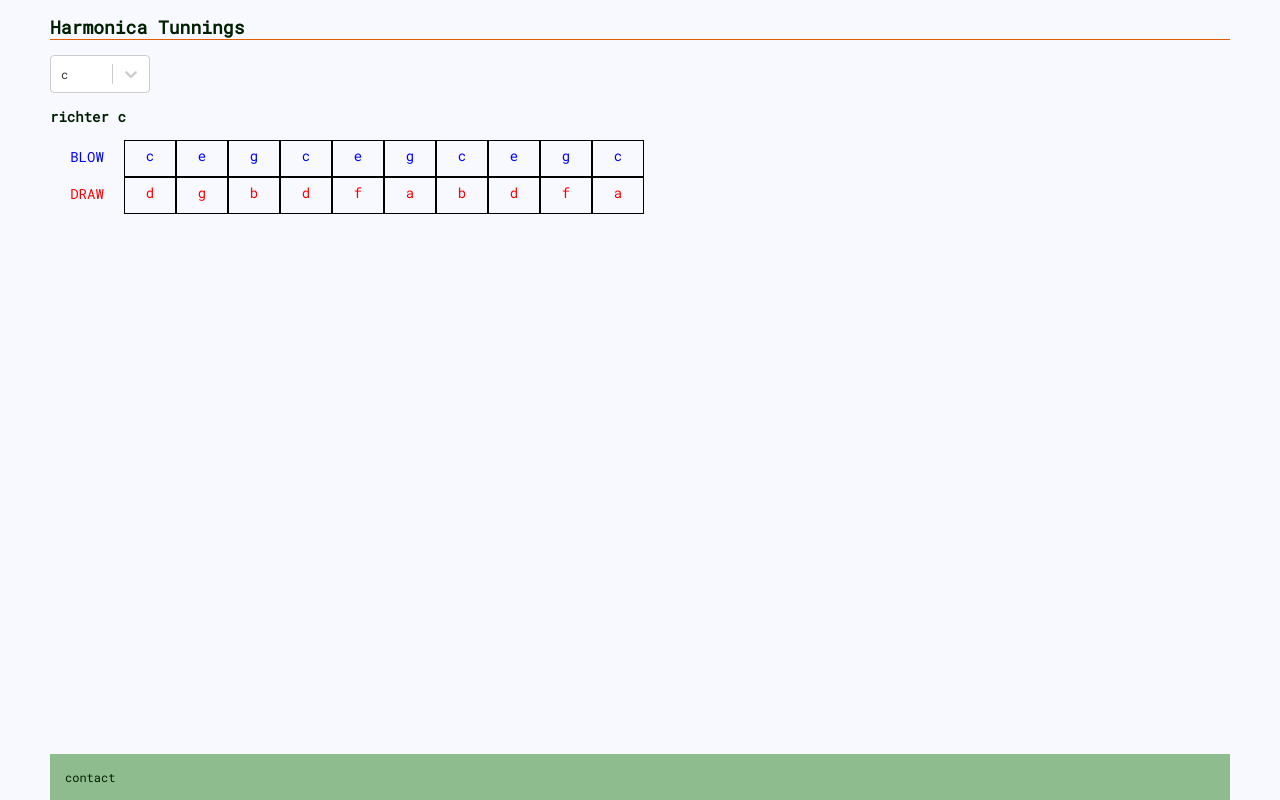
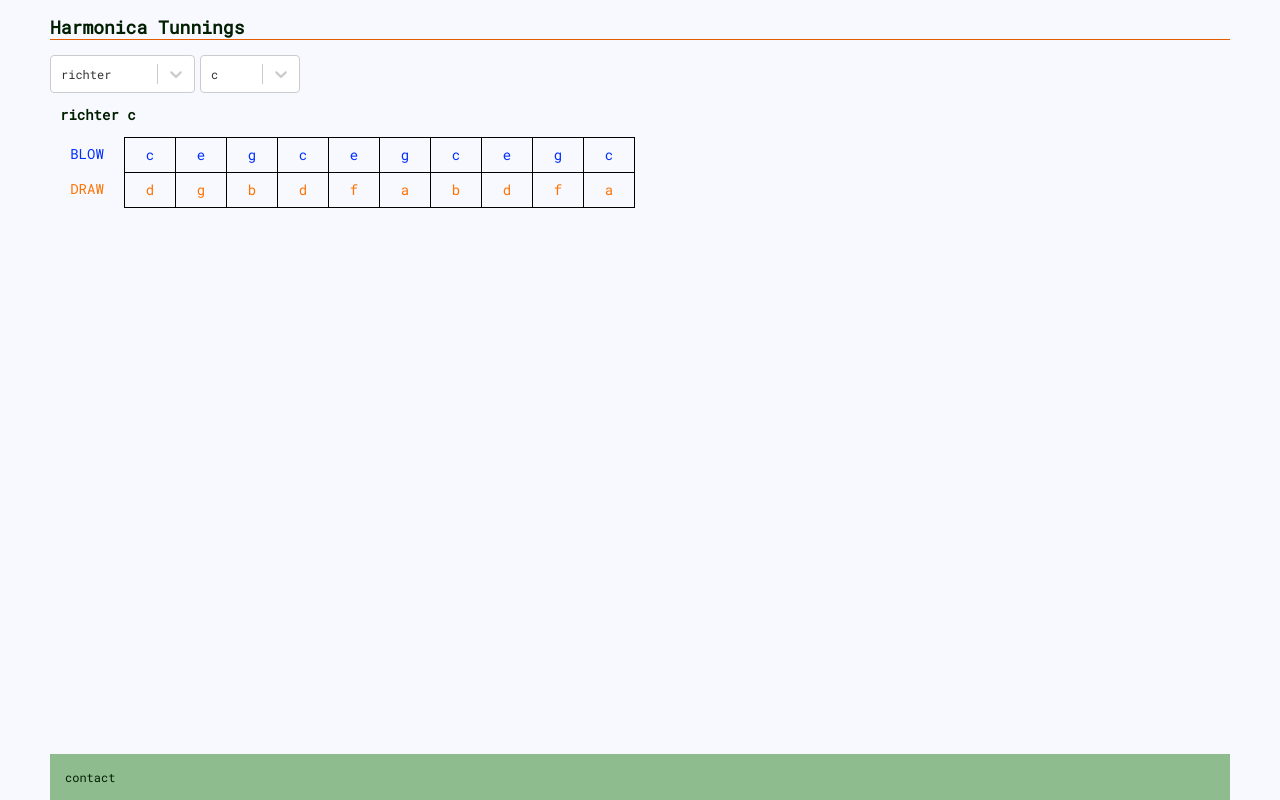
Before and after one commit to soundslikeodd/harmonica-tunning, a React app: page / in a window 1280 px wide. Built offline with nearby package versions, Linux system fonts and the light colour scheme.

Commit message:
added tunning sellector, added country tunning, cleaned up style

```diff
--- a/src/App.jsx
+++ b/src/App.jsx
@@ -1,20 +1,22 @@
 import React, {Component, Fragment} from 'react';
 import Select from 'react-select';
 import Tunning from './Tunning';
-import ALL_NOTES, {richterGenerator, labelizeNote} from './tunningGenerator';
+import {ALL_NOTES, ALL_TUNNINGS, TUNNING_TO_GENERATOR, labelizeNote} from './tunningGenerator';
 import './app.scss';
 
 class App extends Component {
     constructor(props) {
         super(props);
         this.state = {
-            selectedKey: {value: 'c', label: 'c'}
+            selectedKey: {value: 'c', label: 'c'},
+            selectedTunning: {value: 'richter', label: 'richter'},
         };
     }
 
     render() {
         const {
-            selectedKey
+            selectedKey,
+            selectedTunning,
         } = this.state;
         return (
             <Fragment>
@@ -25,16 +27,24 @@ class App extends Component {
                         </h2>
                     </header>
                     <section id="app--mn">
+                        <aside id="app--mn-controls">
+                            <Select
+                                className="tunning-select"
+                                value={selectedTunning}
+                                onChange={n => this.setState({selectedTunning: n})}
+                                options={ALL_TUNNINGS.map(n => ({value: n, label: n}))}
+                            />
                             <Select
                                 className="root-select"
                                 value={selectedKey}
                                 onChange={n => this.setState({selectedKey: n})}
                                 options={ALL_NOTES.map(n => ({value: n, label: labelizeNote(n)}))}
                             />
+                        </aside>
                         <Tunning
                             musicKey={selectedKey.value}
-                            tunning="richter"
-                            notes={richterGenerator(selectedKey.value)}
+                            tunning={selectedTunning.value}
+                            notes={TUNNING_TO_GENERATOR[selectedTunning.value](selectedKey.value)}
                         />
                     </section>
                 </main>
--- a/src/Tunning.jsx
+++ b/src/Tunning.jsx
@@ -12,20 +12,20 @@ class Tunning extends Component {
         } = this.props;
         return (
             <section className="tng-table">
-                <h3>
+                <div className="tng-title">
                     {tunning} {labelizeNote(musicKey)}
-                </h3>
+                </div>
                 <div className="tng-row">
                     <div className="legend blw">
                         BLOW
                     </div>
-                    {notes.blow.map((n, i) => <div key={`blow-${n}-${i}`} className="tng--nt blw">{labelizeNote(n)}</div>)}
+                    {notes.blow.map((n, i) => <div key={`blow-${n}-${i}`} className={`tng--nt tng--nt-tp ${notes.blow.length - 1 === i ? 'tng--nt-lst ' : ''}blw`}>{labelizeNote(n)}</div>)}
                 </div>
                 <div className="tng-row">
                     <div className="legend drw">
                         DRAW
                     </div>
-                    {notes.draw.map((n, i) => <div key={`draw-${n}-${i}`} className="tng--nt drw">{labelizeNote(n)}</div>)}
+                    {notes.draw.map((n, i) => <div key={`draw-${n}-${i}`} className={`tng--nt tng--nt-btm ${notes.draw.length - 1 === i ? 'tng--nt-lst ' : ''}drw`}>{labelizeNote(n)}</div>)}
                 </div>
             </section>
         );
--- a/src/app.scss
+++ b/src/app.scss
@@ -31,8 +31,18 @@ html {
     flex-direction: column;
     flex: 1 0 auto;
 
-    .root-select {
-      width: 100px;
+    #app--mn-controls {
+        display: flex;
+        flex-direction: row;
+
+        .root-select {
+            width: 100px;
+        }
+
+        .tunning-select {
+            width: 150px;
+            padding-right: 5px;
+        }
     }
   }
 }
--- a/src/tunning.scss
+++ b/src/tunning.scss
@@ -4,12 +4,19 @@
     display: flex;
     flex-direction: column;
 
+    .tng-title {
+        font-size: 14px;
+        font-weight: 700;
+        padding: 10px;
+        line-height: 24px;
+    }
+
     .blw {
-        color: blue;
+        color: #002fff;
     }
 
     .drw {
-        color: red;
+        color: #ff7300;
     }
 
     .tng-row {
@@ -23,14 +30,25 @@
         }
 
         .tng--nt {
-            border-top: 1px solid black;
-            border-left: 1px solid black;
-            border-right: 1px solid black;
-            border-bottom: 1px solid black;
             padding: 5px;
+            line-height: 24px;
             min-width: 40px;
-            min-height: 25px;
             text-align: center;
+
+            &.tng--nt-tp {
+                border-top: 1px solid black;
+                border-left: 1px solid black;
+            }
+
+            &.tng--nt-btm {
+                border-top: 1px solid black;
+                border-bottom: 1px solid black;
+                border-left: 1px solid black;
+            }
+
+            &.tng--nt-lst {
+                border-right: 1px solid black;
+            }
         }
     }
 }
--- a/src/tunningGenerator.js
+++ b/src/tunningGenerator.js
@@ -19,6 +19,8 @@ const SCALE_ACCIDENTAL = {
 }
 
 const circularGet = (root, offset, notes) => notes[(notes.indexOf(root) + offset) % notes.length];
+
+const ALL_TUNNINGS = ['richter', 'country'];
 
 const richterGenerator = (key) => {
     const notes = SCALE_ACCIDENTAL[key];
@@ -50,8 +52,45 @@ const richterGenerator = (key) => {
     };
 }
 
-export default ALL_NOTES;
+const countryGenerator = (key) => {
+    const notes = SCALE_ACCIDENTAL[key];
+    return {
+        blow: [
+            circularGet(key, 0, notes),
+            circularGet(key, 4, notes),
+            circularGet(key, 7, notes),
+            circularGet(key, 0, notes),
+            circularGet(key, 4, notes),
+            circularGet(key, 7, notes),
+            circularGet(key, 12, notes),
+            circularGet(key, 4, notes),
+            circularGet(key, 7, notes),
+            circularGet(key, 12, notes),
+        ],
+        draw: [
+            circularGet(key, 2, notes),
+            circularGet(key, 7, notes),
+            circularGet(key, 11, notes),
+            circularGet(key, 2, notes),
+            circularGet(key, 6, notes),
+            circularGet(key, 9, notes),
+            circularGet(key, 11, notes),
+            circularGet(key, 2, notes),
+            circularGet(key, 5, notes),
+            circularGet(key, 9, notes),
+        ]
+    };
+}
+const TUNNING_TO_GENERATOR = {
+    richter: richterGenerator,
+    country: countryGenerator,
+};
+
+const noOp = () => {};
+export default noOp;
 export {
-    richterGenerator,
+    ALL_NOTES,
+    ALL_TUNNINGS,
+    TUNNING_TO_GENERATOR,
     labelizeNote
 };
```
Lines whose indentation alone changed are shown as unchanged.
